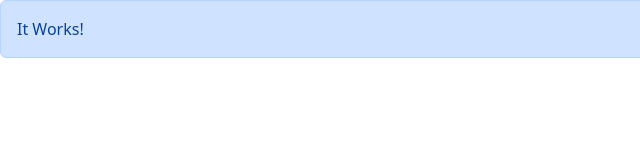
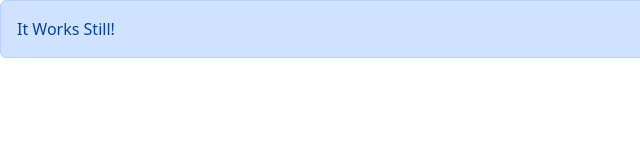
Before and after one commit to averyd11/week9, a website: page index.html in a window 1280 px wide. Shown: the full height of the page, 0-640 px from the left. Drawn offline with nearby package versions, Linux system fonts and the light colour scheme.

Commit message:
cloned week9 and made small change to index to test

```diff
--- a/index.html
+++ b/index.html
@@ -9,7 +9,7 @@
 </head>
 <body>
     <div class="alert alert-primary" role="alert">
-        It Works!
+        It Works Still!
     </div>
 
     <script src="node_modules/jquery/dist/jquery.js"></script>
```
